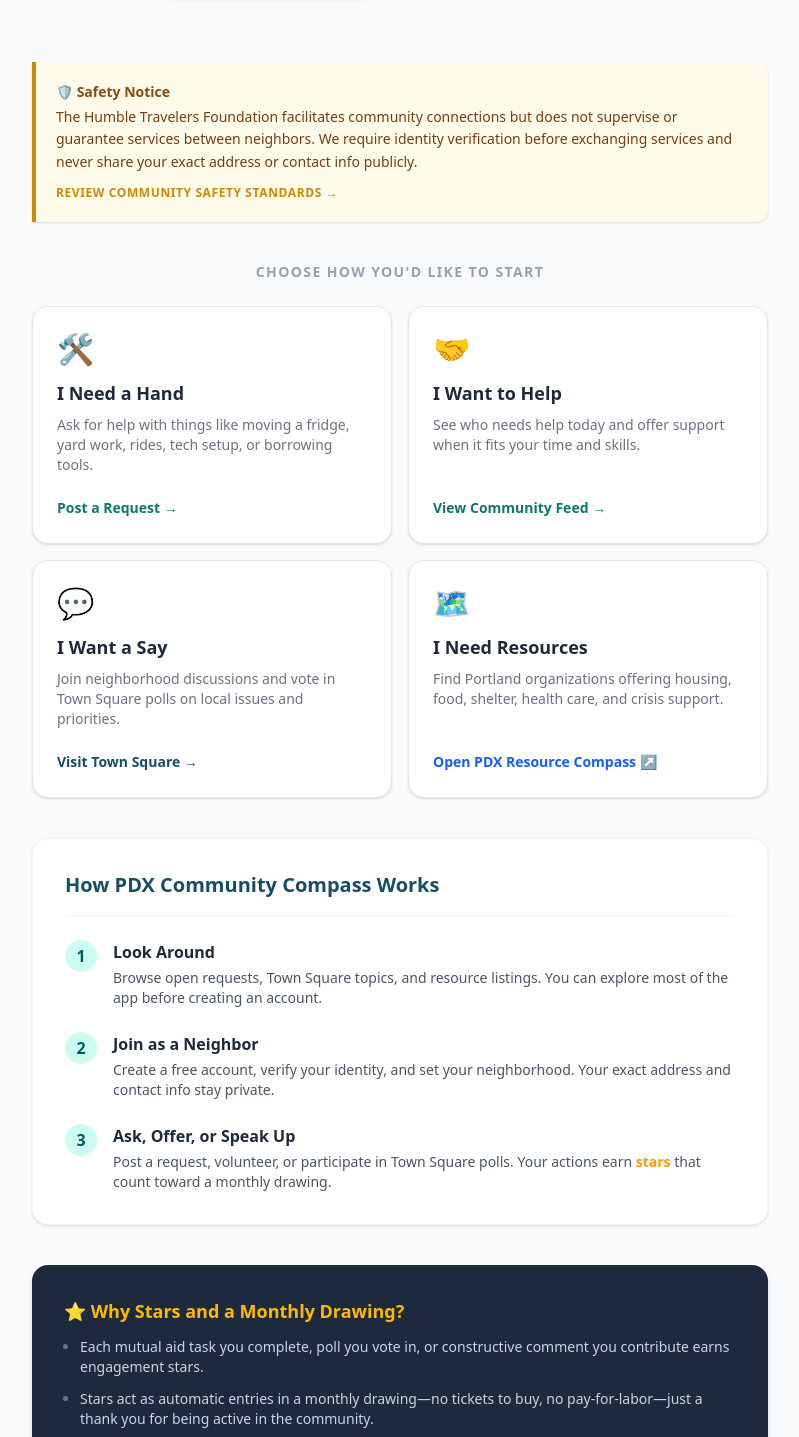
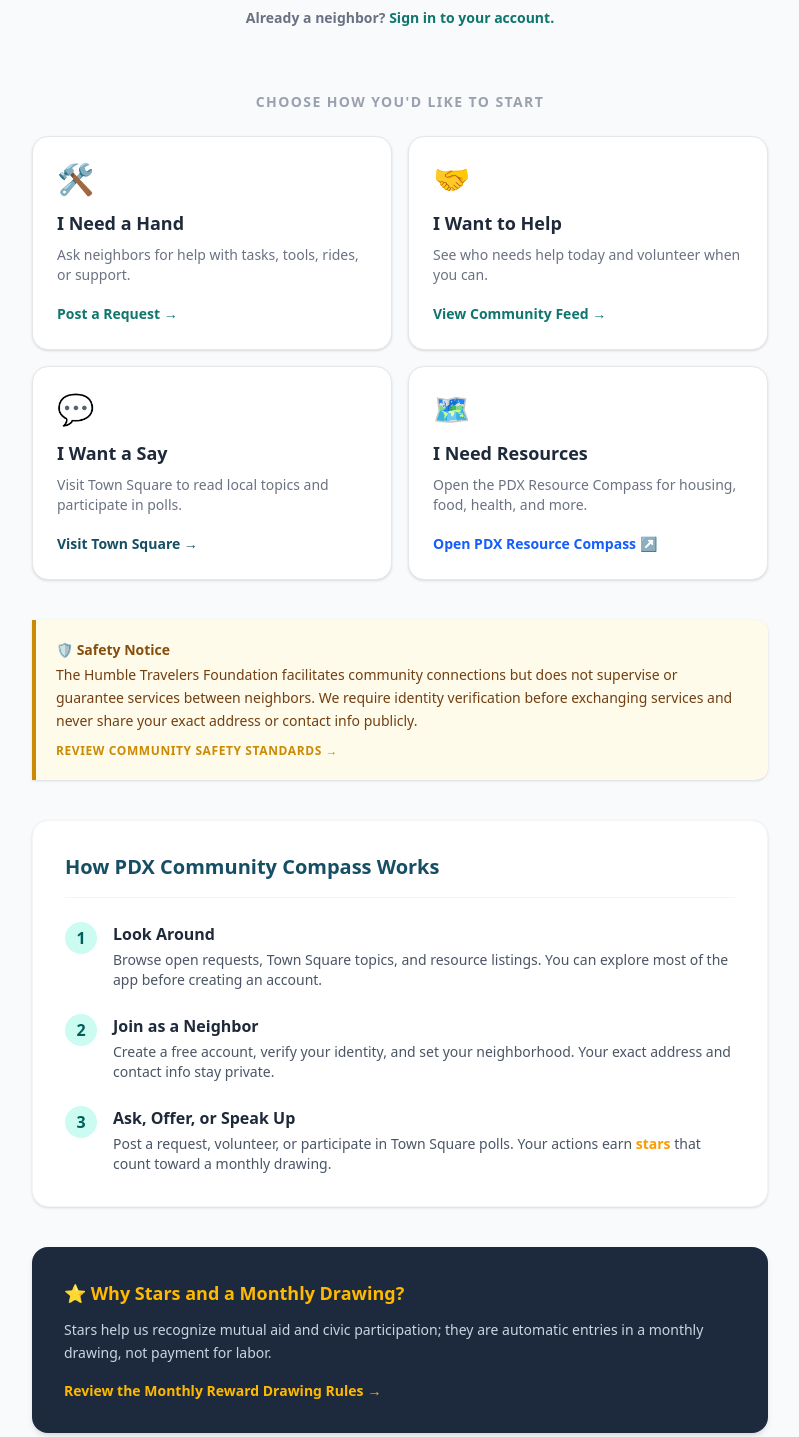
Before and after one commit to humbletraveler100/pdx-compass, a Next.js app: page / in a window 1280 px wide. Shown: the part 493-1930 px from the top of the page, without its empty margins (240-1039 px from the left). Built offline with nearby package versions, Linux system fonts and the light colour scheme.

Commit message:
Optimize Front Porch UX: enhance returning user sign-in paths, tighten tile copy, and prioritize mobile scroll hierarchy

```diff
--- a/app/page.tsx
+++ b/app/page.tsx
@@ -12,9 +12,9 @@
     const checkSession = async () => {
       const { data: { session } } = await supabase.auth.getSession();
       if (session) {
-        router.push('/dashboard'); // Skip porch, go straight to home
+        router.push('/dashboard');
       } else {
-        setLoading(false); // Show the porch
+        setLoading(false);
       }
     };
     checkSession();
@@ -27,19 +27,18 @@
   return (
     <div className="min-h-screen bg-[#f8fafc] font-sans pb-12 selection:bg-teal-200">
 
-      {/* HEADER */}
+      {/* HEADER: Sign-in remains here for desktop/header scanners */}
       <nav className="bg-white p-4 shadow-sm border-b border-gray-200 flex flex-col sm:flex-row justify-between items-center gap-4 sticky top-0 z-20">
         <div className="flex items-center gap-2">
           <span className="text-2xl">🧭</span>
           <h1 className="text-xl font-black text-[#164e63] tracking-wider uppercase">PDX Compass</h1>
         </div>
         <div className="flex items-center gap-3">
-          <span className="text-xs text-gray-500 hidden sm:inline">Already a neighbor?</span>
           <button
             onClick={() => router.push('/login')}
             className="bg-transparent border-2 border-[#0f766e] text-[#0f766e] px-5 py-1.5 rounded-lg font-bold hover:bg-teal-50 transition text-sm"
           >
-            Sign in to your account
+            Sign In
           </button>
         </div>
       </nav>
@@ -54,19 +53,60 @@
           <p className="text-lg text-gray-600 max-w-2xl mx-auto font-medium">
             A Portland-based 501(c)(3) connecting neighbors to share help, lift up local voices, and find trusted resources when life gets hard.
           </p>
+
           <div className="flex flex-col sm:flex-row justify-center items-center gap-4 pt-4">
             <button onClick={() => router.push('/ask')} className="w-full sm:w-auto bg-[#0f766e] text-white px-8 py-3 rounded-xl font-bold shadow-md hover:bg-opacity-90 transition text-lg">
               Ask for Help
-              <span className="block text-[10px] font-normal mt-0.5 opacity-90">Post a request for tasks or tools</span>
             </button>
             <button onClick={() => router.push('/feed')} className="w-full sm:w-auto bg-white border-2 border-[#0f766e] text-[#0f766e] px-8 py-3 rounded-xl font-bold shadow-sm hover:bg-teal-50 transition text-lg">
               See Who Needs Help
-              <span className="block text-[10px] font-normal mt-0.5 opacity-80">Browse requests before signing up</span>
             </button>
+          </div>
+
+          {/* FEEDBACK IMPLEMENTED: Obvious returning user sign-in route directly under primary CTAs */}
+          <p className="pt-2 text-sm text-gray-500 font-bold">
+            Already a neighbor? <button onClick={() => router.push('/login')} className="text-[#0f766e] hover:underline cursor-pointer">Sign in to your account.</button>
+          </p>
+        </div>
+
+        {/* FEEDBACK IMPLEMENTED: Action Tiles moved UP above Safety Notice to guarantee mobile "above-the-fold" visibility */}
+        <div>
+          <h3 className="text-center text-sm font-bold text-gray-400 uppercase tracking-widest mb-6">Choose how you'd like to start</h3>
+          <div className="grid grid-cols-1 sm:grid-cols-2 gap-4">
+
+            <div className="bg-white p-6 rounded-2xl border border-gray-200 shadow-sm hover:shadow-md transition group">
+              <div className="text-3xl mb-3">🛠️</div>
+              <h4 className="text-lg font-black text-gray-800 mb-2">I Need a Hand</h4>
+              {/* FEEDBACK IMPLEMENTED: Tighter, verb-led copy */}
+              <p className="text-sm text-gray-500 mb-4">Ask neighbors for help with tasks, tools, rides, or support.</p>
+              <button onClick={() => router.push('/ask')} className="text-[#0f766e] font-bold text-sm group-hover:underline">Post a Request →</button>
+            </div>
+
+            <div className="bg-white p-6 rounded-2xl border border-gray-200 shadow-sm hover:shadow-md transition group">
+              <div className="text-3xl mb-3">🤝</div>
+              <h4 className="text-lg font-black text-gray-800 mb-2">I Want to Help</h4>
+              <p className="text-sm text-gray-500 mb-4">See who needs help today and volunteer when you can.</p>
+              <button onClick={() => router.push('/feed')} className="text-[#0f766e] font-bold text-sm group-hover:underline">View Community Feed →</button>
+            </div>
+
+            <div className="bg-white p-6 rounded-2xl border border-gray-200 shadow-sm hover:shadow-md transition group">
+              <div className="text-3xl mb-3">💬</div>
+              <h4 className="text-lg font-black text-gray-800 mb-2">I Want a Say</h4>
+              <p className="text-sm text-gray-500 mb-4">Visit Town Square to read local topics and participate in polls.</p>
+              <button onClick={() => router.push('/ideas')} className="text-[#164e63] font-bold text-sm group-hover:underline">Visit Town Square →</button>
+            </div>
+
+            <div className="bg-white p-6 rounded-2xl border border-gray-200 shadow-sm hover:shadow-md transition group">
+              <div className="text-3xl mb-3">🗺️</div>
+              <h4 className="text-lg font-black text-gray-800 mb-2">I Need Resources</h4>
+              <p className="text-sm text-gray-500 mb-4">Open the PDX Resource Compass for housing, food, health, and more.</p>
+              <a href="https://humbletravelers.org/community-support" target="_blank" rel="noopener noreferrer" className="text-blue-600 font-bold text-sm group-hover:underline">Open PDX Resource Compass ↗</a>
+            </div>
+
           </div>
         </div>
 
-        {/* SAFETY MICRO-BLOCK */}
+        {/* SAFETY MICRO-BLOCK: Moved below tiles for better flow */}
         <div className="bg-amber-50 border-l-4 border-[#ca8a04] p-5 rounded-r-xl shadow-sm text-sm">
           <h3 className="font-extrabold text-[#854d0e] mb-1 flex items-center gap-2">
             🛡️ Safety Notice
@@ -77,42 +117,6 @@
           <a href="/safety" className="text-[#ca8a04] font-bold hover:underline text-xs uppercase tracking-wider">
             Review Community Safety Standards →
           </a>
-        </div>
-
-        {/* ACTION TILES */}
-        <div>
-          <h3 className="text-center text-sm font-bold text-gray-400 uppercase tracking-widest mb-6">Choose how you'd like to start</h3>
-          <div className="grid grid-cols-1 sm:grid-cols-2 gap-4">
-
-            <div className="bg-white p-6 rounded-2xl border border-gray-200 shadow-sm hover:shadow-md transition group">
-              <div className="text-3xl mb-3">🛠️</div>
-              <h4 className="text-lg font-black text-gray-800 mb-2">I Need a Hand</h4>
-              <p className="text-sm text-gray-500 mb-4 h-16">Ask for help with things like moving a fridge, yard work, rides, tech setup, or borrowing tools.</p>
-              <button onClick={() => router.push('/ask')} className="text-[#0f766e] font-bold text-sm group-hover:underline">Post a Request →</button>
-            </div>
-
-            <div className="bg-white p-6 rounded-2xl border border-gray-200 shadow-sm hover:shadow-md transition group">
-              <div className="text-3xl mb-3">🤝</div>
-              <h4 className="text-lg font-black text-gray-800 mb-2">I Want to Help</h4>
-              <p className="text-sm text-gray-500 mb-4 h-16">See who needs help today and offer support when it fits your time and skills.</p>
-              <button onClick={() => router.push('/feed')} className="text-[#0f766e] font-bold text-sm group-hover:underline">View Community Feed →</button>
-            </div>
-
-            <div className="bg-white p-6 rounded-2xl border border-gray-200 shadow-sm hover:shadow-md transition group">
-              <div className="text-3xl mb-3">💬</div>
-              <h4 className="text-lg font-black text-gray-800 mb-2">I Want a Say</h4>
-              <p className="text-sm text-gray-500 mb-4 h-16">Join neighborhood discussions and vote in Town Square polls on local issues and priorities.</p>
-              <button onClick={() => router.push('/ideas')} className="text-[#164e63] font-bold text-sm group-hover:underline">Visit Town Square →</button>
-            </div>
-
-            <div className="bg-white p-6 rounded-2xl border border-gray-200 shadow-sm hover:shadow-md transition group">
-              <div className="text-3xl mb-3">🗺️</div>
-              <h4 className="text-lg font-black text-gray-800 mb-2">I Need Resources</h4>
-              <p className="text-sm text-gray-500 mb-4 h-16">Find Portland organizations offering housing, food, shelter, health care, and crisis support.</p>
-              <a href="https://humbletravelers.org/community-support" target="_blank" rel="noopener noreferrer" className="text-blue-600 font-bold text-sm group-hover:underline">Open PDX Resource Compass ↗</a>
-            </div>
-
-          </div>
         </div>
 
         {/* HOW IT WORKS */}
@@ -143,14 +147,15 @@
           </div>
         </div>
 
-        {/* WHY STARS */}
+        {/* WHY STARS: FEEDBACK IMPLEMENTED - Clean, single sentence explanation */}
         <div className="bg-slate-800 text-white p-8 rounded-2xl shadow-md">
           <h3 className="text-lg font-black text-amber-400 mb-3">⭐ Why Stars and a Monthly Drawing?</h3>
-          <ul className="space-y-3 text-sm text-slate-300 pl-4 list-disc marker:text-slate-500">
-            <li>Each mutual aid task you complete, poll you vote in, or constructive comment you contribute earns engagement stars.</li>
-            <li>Stars act as automatic entries in a monthly drawing—no tickets to buy, no pay-for-labor—just a thank you for being active in the community.</li>
-            <li>Full details are available in the <a href="/rewards" className="text-amber-400 hover:underline font-bold">Monthly Reward Drawing Rules</a>.</li>
-          </ul>
+          <p className="text-sm text-slate-300 leading-relaxed mb-4">
+            Stars help us recognize mutual aid and civic participation; they are automatic entries in a monthly drawing, not payment for labor.
+          </p>
+          <a href="/rewards" className="text-amber-400 hover:text-amber-300 font-bold text-sm flex items-center gap-1 group">
+            Review the Monthly Reward Drawing Rules <span className="group-hover:translate-x-1 transition-transform">→</span>
+          </a>
         </div>
 
       </div>
```
